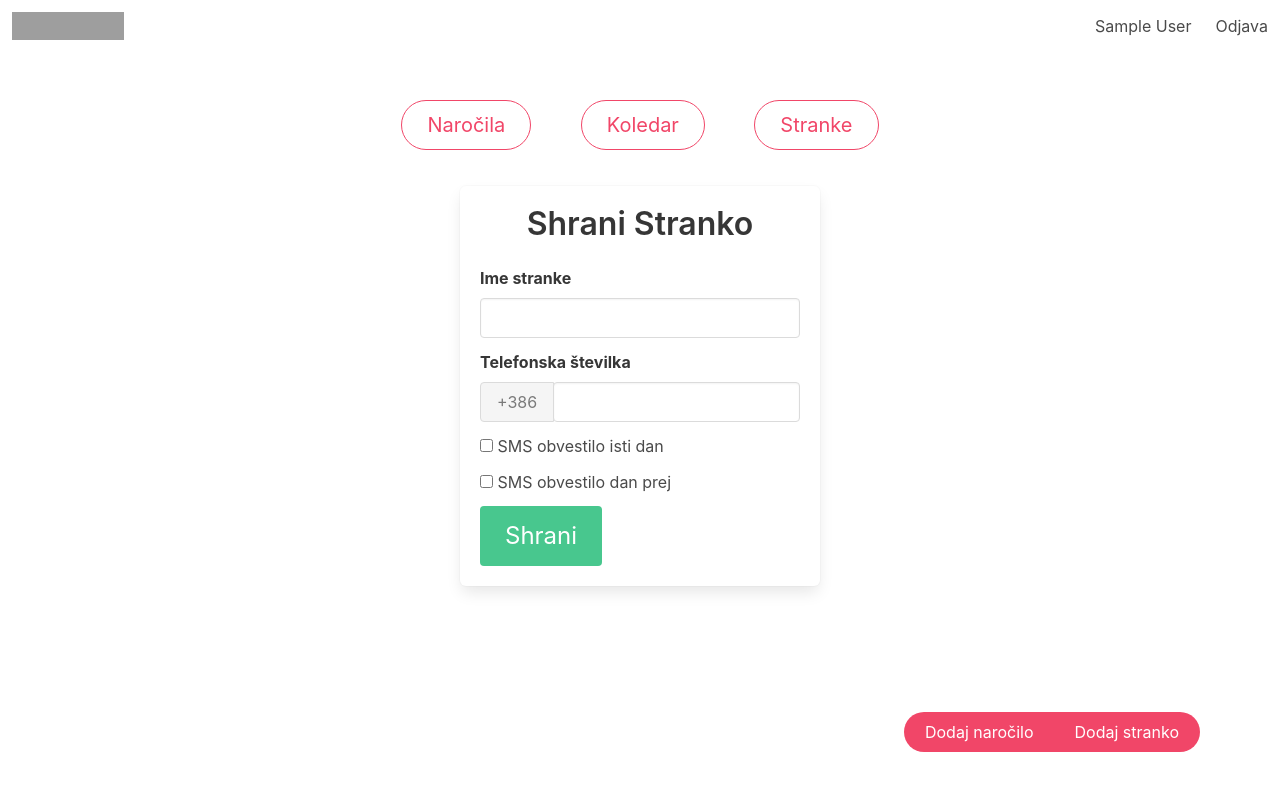
After one commit to Zvmcevap/GingerAlerts, a Flask app: page /add_client in a window 1280 px wide. The commit adds this page. Run offline with Flask 2, Linux system fonts and the light colour scheme; the visitor is signed in with stand-in values (Sample User, id 1); data comes from the database, SQL or seed files in the repository; some libraries are stand-ins or nearby versions; grey boxes are pictures that could not be loaded.

Commit message:
Can now add clients to the client list and database

```diff
--- a/app/auth/templates/login.html
+++ b/app/auth/templates/login.html
@@ -4,8 +4,8 @@
     {% from "_input_text.html" import input_text %}
 
     <div class="column is-4 is-offset-4">
-        <h3 class="title has-text-centered">Login</h3>
         <div class="box">
+            <h3 class="title has-text-centered">Vpis</h3>
             {% with messages = get_flashed_messages(category_filter=['invalid_login_details']) %}
                 {% if messages %}
                     <div class="notification is-danger">
@@ -22,8 +22,8 @@
                     {{ input_text(login_form.password) }}
                 </div>
                 <div class="field">
+                    {{ login_form.remember(class="checkbox") }}
                     {{ login_form.remember.label(class="checkbox") }}
-                    {{ login_form.remember(class="checkbox") }}
                 </div>
                 {{ login_form.submit(class="button is-block is-info is-large is-fullwidth") }}
             </form>
--- a/app/auth/templates/signup.html
+++ b/app/auth/templates/signup.html
@@ -3,8 +3,8 @@
 {% block content %}
     {% from "_input_text.html" import input_text %}
     <div class="column is-4 is-offset-4">
-        <h3 class="title has-text-centered">Sign Up</h3>
         <div class="box">
+            <h3 class="title has-text-centered">Registracija</h3>
             {% with messages = get_flashed_messages(category_filter=['name_not_unique']) %}
                 {% if messages %}
                     <div class="notification is-danger">
@@ -24,8 +24,8 @@
                     {{ input_text(register_form.password) }}
                 </div>
                 <div class="field">
+                    {{ register_form.remember(class="checkbox") }}
                     {{ register_form.remember.label(class="checkbox") }}
-                    {{ register_form.remember(class="checkbox") }}
                 </div>
                 {{ register_form.recaptcha }}
                 {{ register_form.submit(class="button is-block is-info is-large is-fullwidth") }}
--- a/app/clients/routes.py
+++ b/app/clients/routes.py
@@ -1,6 +1,8 @@
-from flask import Blueprint, render_template
+from flask import Blueprint, render_template, redirect, url_for, flash
 from flask_login import login_required, current_user
-
+from app import db
+from app.models import Client
+from app.forms import AddClientForm
 
 clients_bp = Blueprint('clients_bp', __name__,
                     template_folder='templates',
@@ -11,4 +13,44 @@ clients_bp = Blueprint('clients_bp', __name__,
 @clients_bp.route('/clients')
 @login_required
 def clients():
-    return render_template('clients.html')
+    client_list = Client.query.filter(Client.user == current_user).all()
+    return render_template('clients.html', client_list=client_list)
+
+
+@clients_bp.route('/add_client', methods=['GET'])
+@login_required
+def add_client():
+    client_form = AddClientForm()
+    return render_template('add_client.html', client_form=client_form)
+
+
+@clients_bp.route('/add_client', methods=['POST'])
+@login_required
+def add_client_post():
+    client_form = AddClientForm()
+
+    client_name = client_form.name.data
+    client_phone = client_form.phone.data
+    client_same_day_sms = client_form.same_day_sms.data
+    client_day_before_sms = client_form.day_before_sms.data
+
+
+    if client_form.validate_on_submit():
+        client = Client.query.filter((Client.name == client_name) | (Client.phone == client_phone)).first()
+        if client:
+            flash('Ime ali telefonska že v imeniku!')
+            return redirect(url_for('clients_bp.add_client'))
+
+        new_client = Client(
+            name=client_name,
+            phone=client_phone,
+            same_day_sms=client_same_day_sms,
+            day_before_sms=client_day_before_sms,
+            user=current_user
+        )
+        db.session.add(new_client)
+        db.session.commit()
+
+        return redirect(url_for('clients_bp.clients'))
+
+    return render_template('add_client.html', client_form=client_form)
--- /dev/null
+++ b/app/clients/templates/add_client.html
@@ -0,0 +1,52 @@
+{% extends "base.html" %}
+{% block content %}
+    {% from "_input_text.html" import input_text %}
+
+    <div class="column is-4 is-offset-4">
+        <div class="box">
+            <h3 class="title has-text-centered">Shrani Stranko</h3>
+            {% with messages = get_flashed_messages() %}
+                {% if messages %}
+                    <div class="notification is-danger">
+                        {{ messages[0] }}
+                    </div>
+                {% endif %}
+            {% endwith %}
+            <form method="POST" action="/add_client">
+                {{ client_form.hidden_tag() }}
+                <div class="field">
+                    {{ input_text(client_form.name) }}
+                </div>
+                <div class="field">
+                    {{ client_form.phone.label(class="label") }}
+                    <div class="control">
+                        <div class="field has-addons">
+                            <p class="control">
+                                <a class="button is-static">+386</a>
+                            </p>
+                            {% if client_form.phone.errors %}
+                                {{ client_form.phone(class="input is-danger") }}
+                            {% else %}
+                                {{ client_form.phone(class="input") }}
+                            {% endif %}
+                        </div>
+                        {% if client_form.phone.errors %}
+                            {% for error in client_form.phone.errors %}
+                                <p class="help is-danger">{{ error }}</p>
+                            {% endfor %}
+                        {% endif %}
+                    </div>
+                </div>
+                <div class="field">
+                    {{ client_form.same_day_sms(class="checkbox") }}
+                    {{ client_form.same_day_sms.label(class="checkbox") }}
+                </div>
+                <div class="field">
+                    {{ client_form.day_before_sms(class="checkbox") }}
+                    {{ client_form.day_before_sms.label(class="checkbox") }}
+                </div>
+                {{ client_form.submit(class="button is-success is-large") }}
+            </form>
+        </div>
+    </div>
+{% endblock %}
--- a/app/forms.py
+++ b/app/forms.py
@@ -1,22 +1,48 @@
 from flask_wtf import FlaskForm, RecaptchaField
 from wtforms import StringField, PasswordField, BooleanField, SubmitField
-from wtforms.validators import InputRequired, Email, Length
+from wtforms.validators import InputRequired, Email, Length, Regexp
+from wtforms.fields.html5 import TelField
 
 
 # Python Classes to create html forms with Flask-WTF
 class RegisterForm(FlaskForm):
-    name = StringField('Name', validators=[InputRequired(), Length(3, 20)])
-    email = StringField('Email', validators=[InputRequired(), Email()])
-    password = PasswordField('Password', validators=[InputRequired(), Length(6, 20)])
-    remember = BooleanField('Remember me', default=False)
+    name = StringField('Ime', validators=[InputRequired(message='Potreben vnos.'),
+                                          Length(3, 20, message='Med 3 in 20.')
+                                          ])
+    email = StringField('Email', validators=[InputRequired(message='Potreben vnos.'),
+                                             Email(message='Vsaj podobno emailu.')
+                                             ])
+    password = PasswordField('Geslo', validators=[InputRequired(),
+                                                  Length(6, 50, message='Med 6 in 50 znakov.')
+
+                                                  ])
+    remember = BooleanField('Zapomni se me', default=False)
     recaptcha = RecaptchaField()
 
-    submit = SubmitField('Submit')
+    submit = SubmitField('Vpis')
 
 
 class LoginForm(FlaskForm):
-    name_email = StringField('Name or Email', validators=[InputRequired(), Length(3, 20)])
-    password = PasswordField('Password', validators=[InputRequired(), Length(6, 20)])
-    remember = BooleanField('Remember me', default=False)
+    name_email = StringField('Ime ali Email', validators=[
+        InputRequired(message='Potreben vnos.'),
+        Length(3, 50, message='Med 3 in 50 črk.')
+    ])
+    password = PasswordField('Geslo', validators=[InputRequired(message='Potreben vnos.'),
+                                                  Length(6, 50, message='Med 6 in 50 znakov.')])
+    remember = BooleanField('Zapomni se me', default=False)
 
-    submit = SubmitField('Submit')
+    submit = SubmitField('Vpis')
+
+
+class AddClientForm(FlaskForm):
+    name = StringField('Ime stranke', validators=[InputRequired(), Length(3, 50, message='Med 3 in 50 črk.')])
+    phone = TelField('Telefonska številka',
+                     validators=[InputRequired(message='Potreben vnos.'),
+                                 Length(8, 8, message='Točno 8 mest mora biti dolga telefonska številka. A la "41333222".'),
+                                 Regexp(message='Telefonska številka je.. ŠTEVILKA..', regex='^[0-9]*$')
+                                 ]
+                     )
+    same_day_sms = BooleanField('SMS obvestilo isti dan', default=False)
+    day_before_sms = BooleanField('SMS obvestilo dan prej', default=False)
+
+    submit = SubmitField('Shrani')
--- a/app/models.py
+++ b/app/models.py
@@ -27,8 +27,8 @@ class Client(db.Model):
     user_id = db.Column(db.Integer, db.ForeignKey('users.id'), nullable=False)
     name = db.Column(db.String(100), nullable=False, index=True)
     phone = db.Column(db.String(20), index=True)
-    receive_today_SMS = db.Column(db.Boolean, default=False)
-    receive_tomorrow_SMS = db.Column(db.Boolean, default=False)
+    same_day_sms = db.Column(db.Boolean, default=False)
+    day_before_sms = db.Column(db.Boolean, default=False)
 
     appointments = db.relationship('Appointment', backref='client')
 
--- a/app/static/base.css
+++ b/app/static/base.css
@@ -20,3 +20,12 @@
     max-width: 35rem;
     margin: auto;
 }
+
+.table {
+    margin: auto;
+}
+
+tbody {
+    max-height: 5rem;
+    overflow-y: scroll;
+}
--- a/app/templates/_input_text.html
+++ b/app/templates/_input_text.html
@@ -1,13 +1,13 @@
-{% macro input_text(form_name) %}
-    {{ form_name.label(class="label") }}
+{% macro input_text(input_name) %}
+    {{ input_name.label(class="label") }}
     <div class="control">
-        {% if form_name.errors %}
-            {{ form_name(class="input is-danger") }}
-            {% for error in form_name.errors %}
+        {% if input_name.errors %}
+            {{ input_name(class="input is-danger") }}
+            {% for error in input_name.errors %}
                 <p class="help is-danger">{{ error }}</p>
             {% endfor %}
         {% else %}
-            {{ form_name(class="input") }}
+            {{ input_name(class="input") }}
         {% endif %}
     </div>
 {% endmacro %}
--- a/app/templates/base.html
+++ b/app/templates/base.html
@@ -56,8 +56,8 @@
         </div>
         {% if current_user.is_authenticated %}
             <div class="buttons has-addons is-right is-bottom dodaj">
-                <button class="button is-danger is-rounded">Dodaj naročilo</button>
-                <button class="button is-danger is-rounded">Dodaj stranko</button>
+                <a class="button is-danger is-rounded">Dodaj naročilo</a>
+                <a class="button is-danger is-rounded" href="{{ url_for('clients_bp.add_client') }}">Dodaj stranko</a>
             </div>
         {% endif %}
     </div>
```
Also changed, not shown: app/clients/templates/clients.html (+34 -0 lines).
